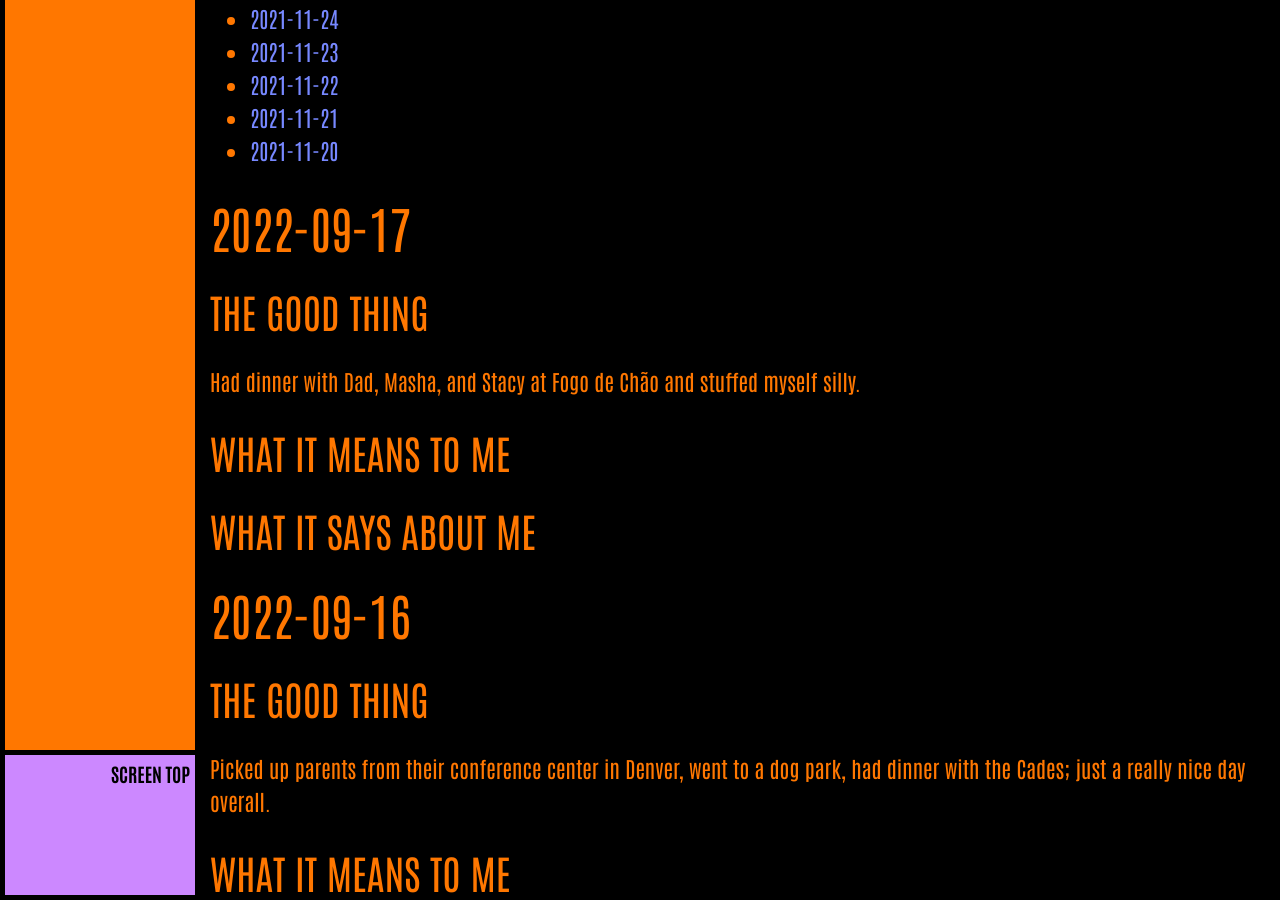
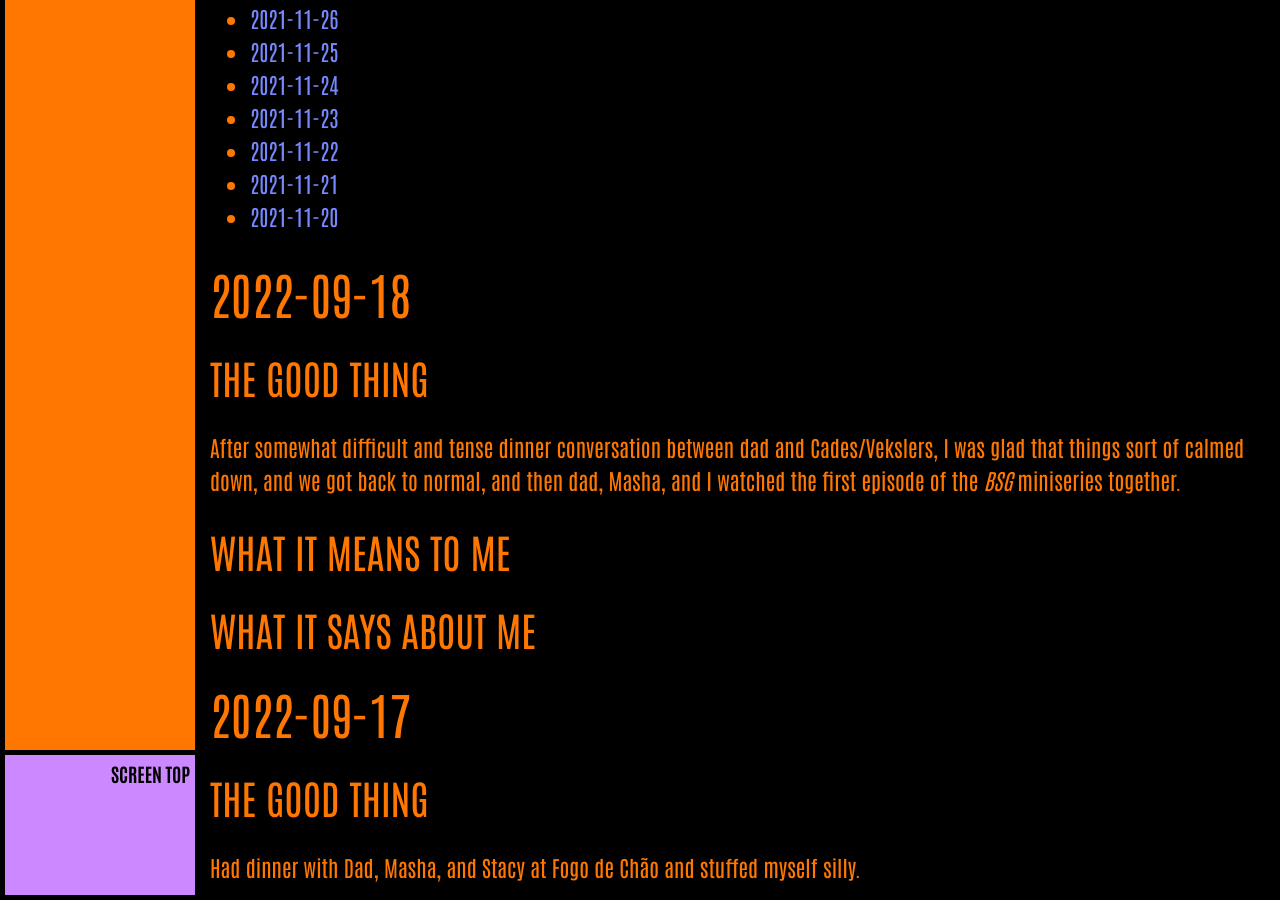
Before and after one commit to ArthurZey/arthurzey.github.io, a Jekyll site: the page built from _pages/one-good-thing.md, in a window 1280 px wide and 900 px high, scrolled down 5874 px. Built offline with Jekyll 4.4.1, drawn with Linux system fonts in a browser that asks for light colours; some of the changed text lies outside the part shown.

Commit message:
added stubs for 2022-09-11 and 2022-09-18

```diff
--- a/_pages/one-good-thing.md
+++ b/_pages/one-good-thing.md
@@ -12,6 +12,15 @@ sitemap: false
 * TOC
 {:toc}
 {::options toc_levels="2" /}
+
+## 2022-09-18
+### The Good Thing
+After somewhat difficult and tense dinner conversation between dad and Cades/Vekslers, I was glad that things sort of calmed down, and we got back to normal, and then dad, Masha, and I watched the first episode of the _BSG_ miniseries together.
+### What It Means to Me
+
+### What It Says about Me
+
+
 
 ## 2022-09-17
 ### The Good Thing
@@ -34,6 +43,15 @@ Picked up parents from their conference center in Denver, went to a dog park, ha
 ## 2022-09-15
 ### The Good Thing
 Finally got exterior-to-interior cabling sorted and wifi access point set up in main house living room!
+### What It Means to Me
+
+### What It Says about Me
+
+
+
+## 2022-09-11
+### The Good Thing
+Had a nice relaxing day to myself and got a few things tidied up an organized.
 ### What It Means to Me
 
 ### What It Says about Me
```
Also changed, not shown: other parts of _pages/one-good-thing.md (+1 -1 lines).
